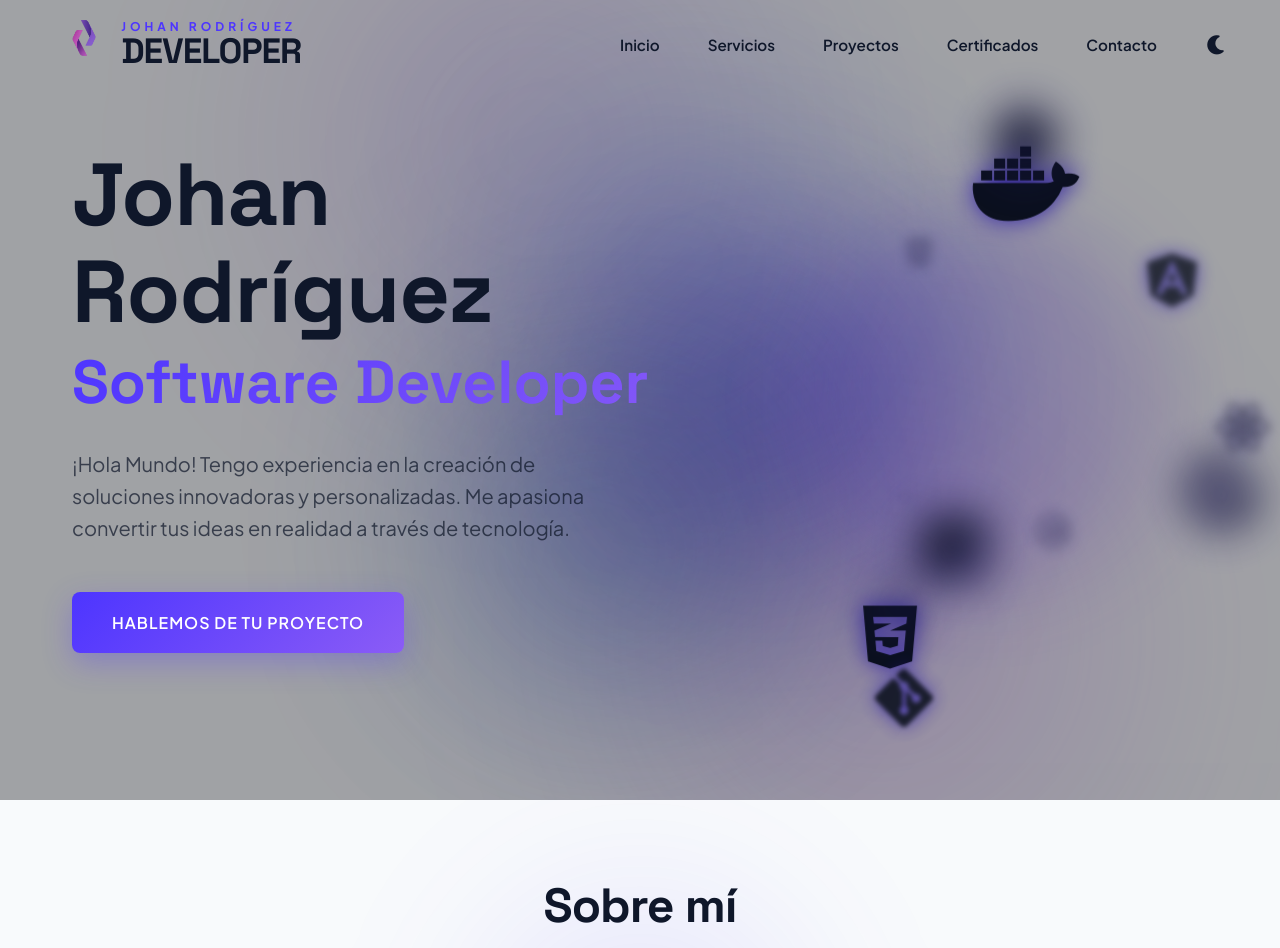
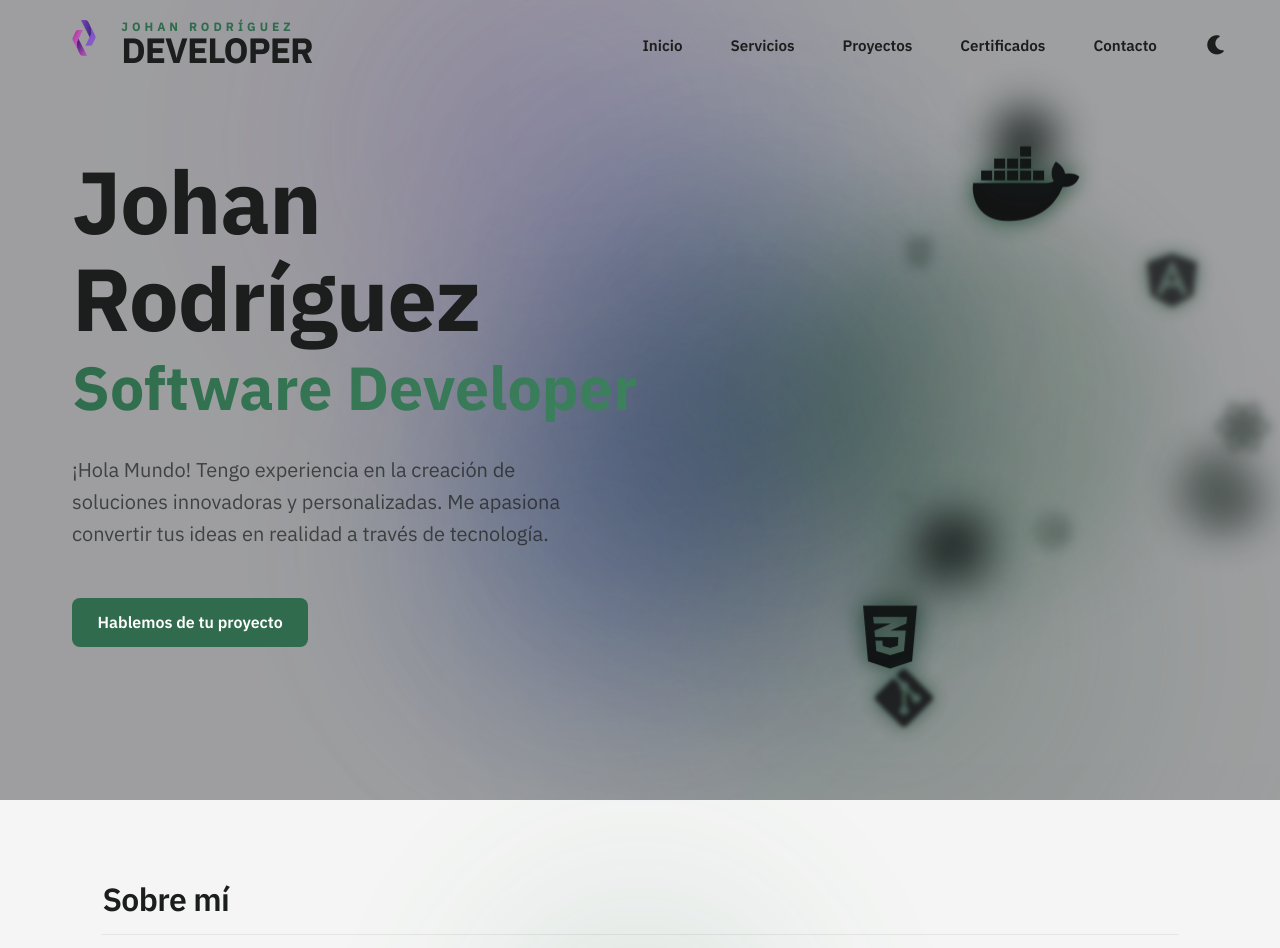
Before and after one commit to kiramman-mp3/web-portafolio-personal, an Angular app in the folder apps/frontend/: page / in a window 1280 px wide. Shown: the top 948 px of the page. Built offline with nearby package versions, Linux system fonts and the light colour scheme; no server answers.

Commit message:
style: switch to green accent, IBM Plex type and flat buttons

```diff
--- a/apps/frontend/src/app/components/button/button.component.scss
+++ b/apps/frontend/src/app/components/button/button.component.scss
@@ -1,13 +1,11 @@
 .btn {
-  padding: 1.25rem 2.5rem;
+  padding: 0.9rem 1.6rem;
   font-size: 1rem;
   font-weight: 600;
   border: none;
   border-radius: 8px;
   cursor: pointer;
   transition: all 0.4s cubic-bezier(0.23, 1, 0.32, 1);
-  text-transform: uppercase;
-  letter-spacing: 1px;
   position: relative;
   overflow: hidden;
   display: inline-flex;
@@ -16,9 +14,6 @@
   text-decoration: none;
 }
 
-.btn:hover:not(:disabled) {
-  transform: translateY(-3px);
-}
 
 .btn:disabled {
   opacity: 0.6;
@@ -27,30 +22,12 @@
 
 /* PRIMARY */
 .btn-primary {
-  background: linear-gradient(135deg, var(--primary) 0%, var(--purple-bright) 100%);
+  background: var(--primary);
   color: var(--on-primary);
-  box-shadow: 0 10px 30px rgb(var(--primary-rgb) / 0.3);
 }
 
 .btn-primary:hover:not(:disabled) {
-  box-shadow: 0 15px 40px rgb(var(--primary-rgb) / 0.5);
-  filter: brightness(1.1);
-}
-
-.btn-primary::before {
-  content: '';
-  position: absolute;
-  top: 0;
-  left: -100%;
-  width: 100%;
-  height: 100%;
-  background: rgba(255, 255, 255, 0.2);
-  transition: left 0.5s ease;
-  z-index: 1;
-}
-
-.btn-primary:hover:not(:disabled)::before {
-  left: 100%;
+  filter: brightness(1.08);
 }
 
 /* SECONDARY */
--- a/apps/frontend/src/index.html
+++ b/apps/frontend/src/index.html
@@ -13,7 +13,7 @@
   <link rel="apple-touch-icon" sizes="180x180" href="/img/Novacore-icon.png">
   <link rel="preconnect" href="https://fonts.googleapis.com">
   <link rel="preconnect" href="https://fonts.gstatic.com" crossorigin>
-  <link rel="stylesheet" href="https://fonts.googleapis.com/css2?family=Plus+Jakarta+Sans:wght@400;500;600;700;800&family=Space+Grotesk:wght@500;600;700&display=swap">
+  <link rel="stylesheet" href="https://fonts.googleapis.com/css2?family=IBM+Plex+Sans:wght@400;500;600;700&family=IBM+Plex+Mono:wght@400;500&display=swap">
   <!-- Aplica el tema guardado antes del primer pintado: el HTML prerenderizado siempre sale en oscuro -->
   <script>
     (function () {
@@ -27,12 +27,12 @@
   <style>
     html,
     body {
-      background-color: #070812;
+      background-color: #15171a;
     }
 
     html.light-theme,
     html.light-theme body {
-      background-color: #f8fafc;
+      background-color: #f4f5f4;
     }
   </style>
 </head>
--- a/apps/frontend/src/styles.sass
+++ b/apps/frontend/src/styles.sass
@@ -8,22 +8,23 @@
 :root
   color-scheme: dark
 
-  // Marca (igual en ambos temas)
-  --primary: #4d35ff
-  --primary-rgb: 77 53 255
-  --purple-bright: #a855f7
-  --purple-rgb: 168 85 247
-  --on-primary: #ffffff
+  // Marca: verde de páramo. --purple-* queda como tono secundario del mismo verde
+  // para que los degradados heredados se vean casi planos.
+  --primary: #6bbf8e
+  --primary-rgb: 107 191 142
+  --purple-bright: #8fd1aa
+  --purple-rgb: 143 209 170
+  --on-primary: #0e1a13
 
   // Tipografía
-  --font-sans: 'Plus Jakarta Sans', system-ui, -apple-system, 'Segoe UI', Roboto, sans-serif
-  --font-display: 'Space Grotesk', var(--font-sans)
-  --font-mono: ui-monospace, SFMono-Regular, Menlo, Consolas, monospace
+  --font-sans: 'IBM Plex Sans', system-ui, -apple-system, 'Segoe UI', Roboto, sans-serif
+  --font-display: var(--font-sans)
+  --font-mono: 'IBM Plex Mono', ui-monospace, SFMono-Regular, Menlo, Consolas, monospace
 
   // Tema oscuro (por defecto)
-  --bg-color: #070812
-  --text-color: #ffffff
-  --ink-rgb: 255 255 255
+  --bg-color: #15171a
+  --text-color: #e8e6e1
+  --ink-rgb: 232 230 225
   --text-muted: rgb(var(--ink-rgb) / 0.72)
   --text-muted-2: rgb(var(--ink-rgb) / 0.55)
   --text-muted-3: rgb(var(--ink-rgb) / 0.45)
@@ -31,7 +32,7 @@
   --border-strong: rgb(var(--ink-rgb) / 0.15)
   --surface: rgb(255 255 255 / 0.03)
   --surface-hover: rgb(255 255 255 / 0.05)
-  --surface-raised: linear-gradient(135deg, rgb(22 18 48 / 0.8) 0%, rgb(13 10 26 / 0.97) 100%)
+  --surface-raised: #1d2023
   --inset-bg: rgb(0 0 0 / 0.25)
   --field-bg: rgb(255 255 255 / 0.04)
   --field-bg-focus: rgb(255 255 255 / 0.07)
@@ -56,10 +57,14 @@
 
 html.light-theme
   color-scheme: light
-  --purple-bright: #8b5cf6
-  --bg-color: #f8fafc
-  --text-color: #0f172a
-  --ink-rgb: 15 23 42
+  --primary: #2f6b4c
+  --primary-rgb: 47 107 76
+  --purple-bright: #3f8560
+  --purple-rgb: 63 133 96
+  --on-primary: #ffffff
+  --bg-color: #f4f5f4
+  --text-color: #1b1e1c
+  --ink-rgb: 27 30 28
   --surface: rgb(255 255 255 / 0.8)
   --surface-hover: rgb(255 255 255 / 0.95)
   --surface-raised: #ffffff
@@ -83,7 +88,7 @@ html.light-theme
 // —— Scrollbar personalizada ——
 html
   scrollbar-width: thin
-  scrollbar-color: var(--primary) var(--scrollbar-track)
+  scrollbar-color: rgb(var(--ink-rgb) / 0.25) var(--scrollbar-track)
 
 html::-webkit-scrollbar
   width: 10px
@@ -92,11 +97,11 @@ html::-webkit-scrollbar-track
   background: var(--scrollbar-track)
 
 html::-webkit-scrollbar-thumb
-  background: linear-gradient(180deg, var(--primary), var(--purple-bright))
+  background: rgb(var(--ink-rgb) / 0.25)
   border-radius: 10px
 
 html::-webkit-scrollbar-thumb:hover
-  background: var(--purple-bright)
+  background: var(--primary)
 
 html::-webkit-scrollbar-thumb:active
   background: var(--primary)
@@ -165,33 +170,21 @@ main.main-outlet
 
 // Título de sección del inicio (Sobre mí, Servicios, Proyectos)
 .home-section-header
-  text-align: center
-  margin-bottom: 2.5rem
+  text-align: left
+  margin-bottom: 2rem
+  padding-bottom: 1rem
+  border-bottom: 1px solid var(--border)
 
   .section-title
-    position: relative
-    display: inline-block
-    font-size: 3rem
-    font-weight: 800
-    line-height: 1.1
+    font-size: 2rem
+    font-weight: 600
+    line-height: 1.2
     color: var(--text-color)
     margin: 0
-    padding-bottom: 1.25rem
-    letter-spacing: -1px
-
-    &::after
-      content: ''
-      position: absolute
-      bottom: 0
-      left: 50%
-      transform: translateX(-50%)
-      width: 56px
-      height: 3px
-      background: var(--primary)
-      border-radius: 2px
+    letter-spacing: -0.02em
 
     @include bp.down(sm)
-      font-size: 2rem
+      font-size: 1.6rem
 
 // Título de página (Servicios, Proyectos)
 .page-title
@@ -209,10 +202,7 @@ main.main-outlet
     letter-spacing: -1px
 
   .title-highlight
-    background: linear-gradient(135deg, var(--primary), var(--purple-bright))
-    -webkit-background-clip: text
-    -webkit-text-fill-color: transparent
-    background-clip: text
+    color: var(--primary)
 
 .page-subtitle
   font-size: 1.15rem
```
